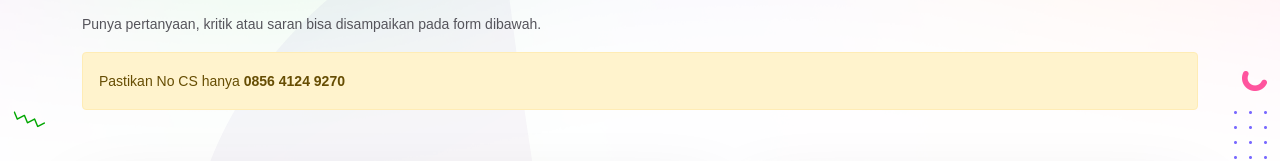
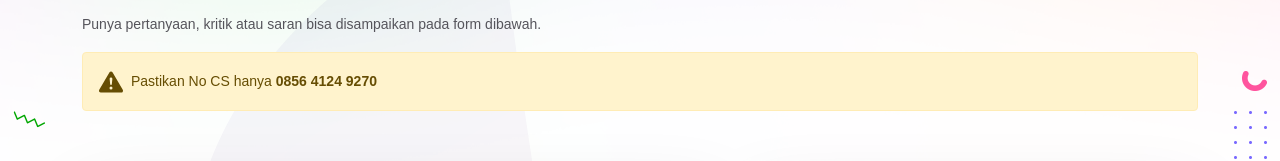
Before and after one commit to adriansahdotnet/kiosweb, a Next.js app: page /contact in a window 1280 px wide. Shown: the part 233-394 px from the top of the page. Built offline with nearby package versions, Linux system fonts and the light colour scheme; no server answers; grey boxes are pictures that could not be loaded; a web font is replaced by a local one.

Commit message:
edit sewa

```diff
--- a/src/components/Contact/ContactArea.js
+++ b/src/components/Contact/ContactArea.js
@@ -29,6 +29,18 @@ const ContactArea = () => {
                   dibawah.
                 </p>
                 <div className="alert alert-warning" role="alert">
+                  <svg
+                    xmlns="http://www.w3.org/2000/svg"
+                    width="24"
+                    height="24"
+                    fill="currentColor"
+                    class="bi bi-exclamation-triangle-fill flex-shrink-0 me-2"
+                    viewBox="0 0 16 16"
+                    role="img"
+                    aria-label="Warning:"
+                  >
+                    <path d="M8.982 1.566a1.13 1.13 0 0 0-1.96 0L.165 13.233c-.457.778.091 1.767.98 1.767h13.713c.889 0 1.438-.99.98-1.767L8.982 1.566zM8 5c.535 0 .954.462.9.995l-.35 3.507a.552.552 0 0 1-1.1 0L7.1 5.995A.905.905 0 0 1 8 5zm.002 6a1 1 0 1 1 0 2 1 1 0 0 1 0-2z" />
+                  </svg>
                   Pastikan No CS hanya{" "}
                   <a href="https://wa.me/6285641249270">
                     <b>0856 4124 9270</b>
```
